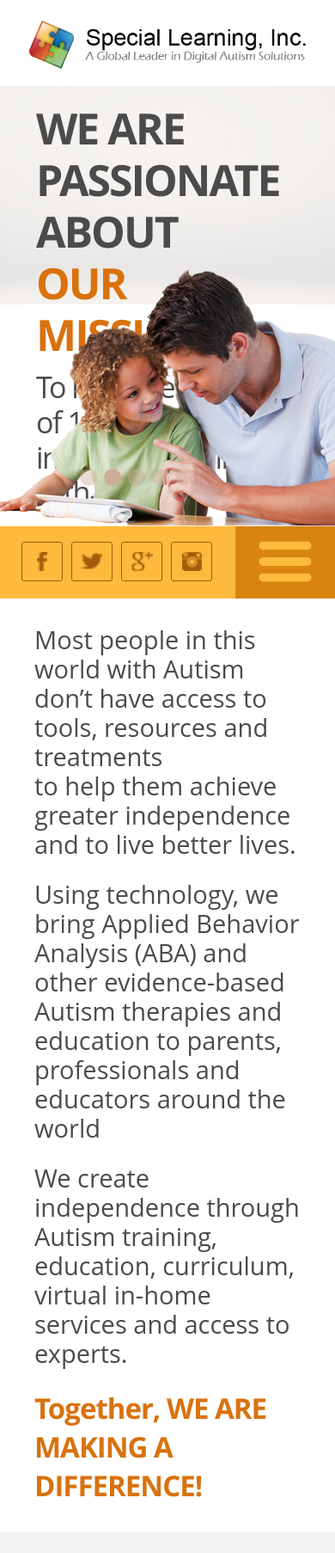
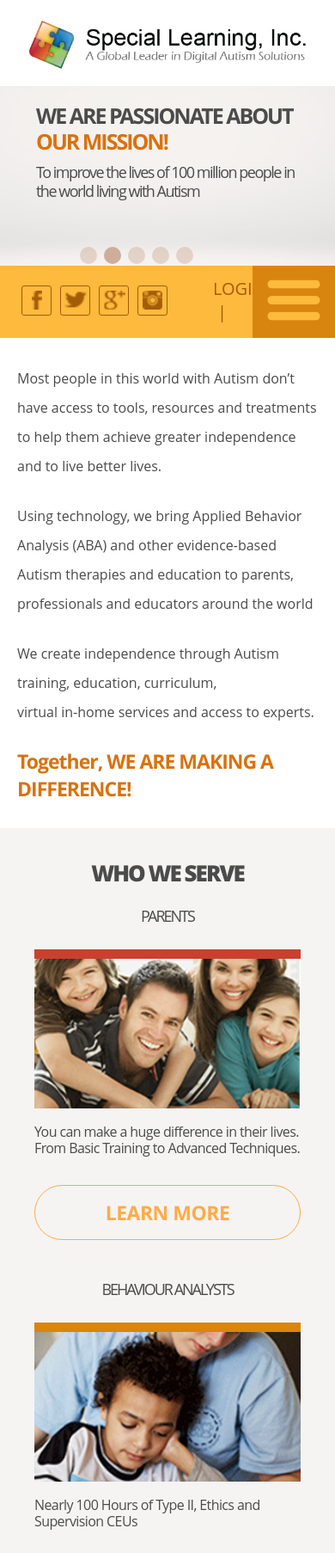
Before and after one commit to Ludmyla/special-learning, a plain HTML site: page build/index.html in a window 390 px wide. Shown: the top 1806 px of the page at 86% size. Drawn offline with nearby package versions, Linux system fonts and the light colour scheme; a web font is replaced by a local one.

Commit message:
final commit

```diff
--- a/develop/sass/base/_base.scss
+++ b/develop/sass/base/_base.scss
@@ -87,4 +87,12 @@ $orange: #d9720e;
 		font-size: 74px;
 		letter-spacing: -2px;
 	}
+
+	.btn-orange, .title-orange {
+		font-size: 23px;
+	}
+
+	.btn {
+		padding: 15px 19px;
+	}
 }
--- a/develop/sass/layout/_content.scss
+++ b/develop/sass/layout/_content.scss
@@ -174,7 +174,34 @@
 
 }
 
-@media(max-width:580px) {
+@media(max-width:680px) {
+	.title {
+		font-size: 26px;
+	}
+
+	.serve__item {
+		.title {
+			font-size: 18px;
+		}
+
+		p {
+			font-size: 16px;
+		}
+	}
+
+	.section__description {
+		font-size: 16px;
+	}
+
+	.section__one {
+		padding: 30px 20px;
+	}
+
+	.serve__item .image {
+		height: 174px;
+		background-repeat: no-repeat;
+		background-position: center;
+	}
 
 }
 /* -Responsive Styles */
--- a/develop/sass/layout/_header.scss
+++ b/develop/sass/layout/_header.scss
@@ -475,6 +475,7 @@ nav {
 		position: absolute;
 		right: -51px;
 		bottom: 0;
+		z-index: -1;
 	}
 
 	.header__slider__item {
@@ -532,7 +533,48 @@ nav {
 
 }
 
-@media(max-width:580px) {
+@media(max-width:680px) {
+	.header__slider__item {
 
+		img {
+			display: none;
+		}
+		.text {
+			.title {
+				font-size: 25px;
+			}
+			p {
+				font-size: 18px;
+			}
+		}
+	}
+	.header__social li a {
+		width: 35px;
+		height: 35px;
+	}
+
+	.menu, nav {
+		width: 96px;
+	}
+
+	.header__group {
+		width: calc(100% - 96px );
+	}
+
+	.menu__open.active {
+		width: 320px;
+
+		li a {
+			font-size: 18px;
+		}
+	}
+
+	.header__slider__item {
+		min-height: 209px;
+	}
+
+	.header__slider .slick-dots {
+		bottom: 15px;
+	}
 }
 /* -Responsive Styles */
```
Also changed, not shown: build/css/style.css.
